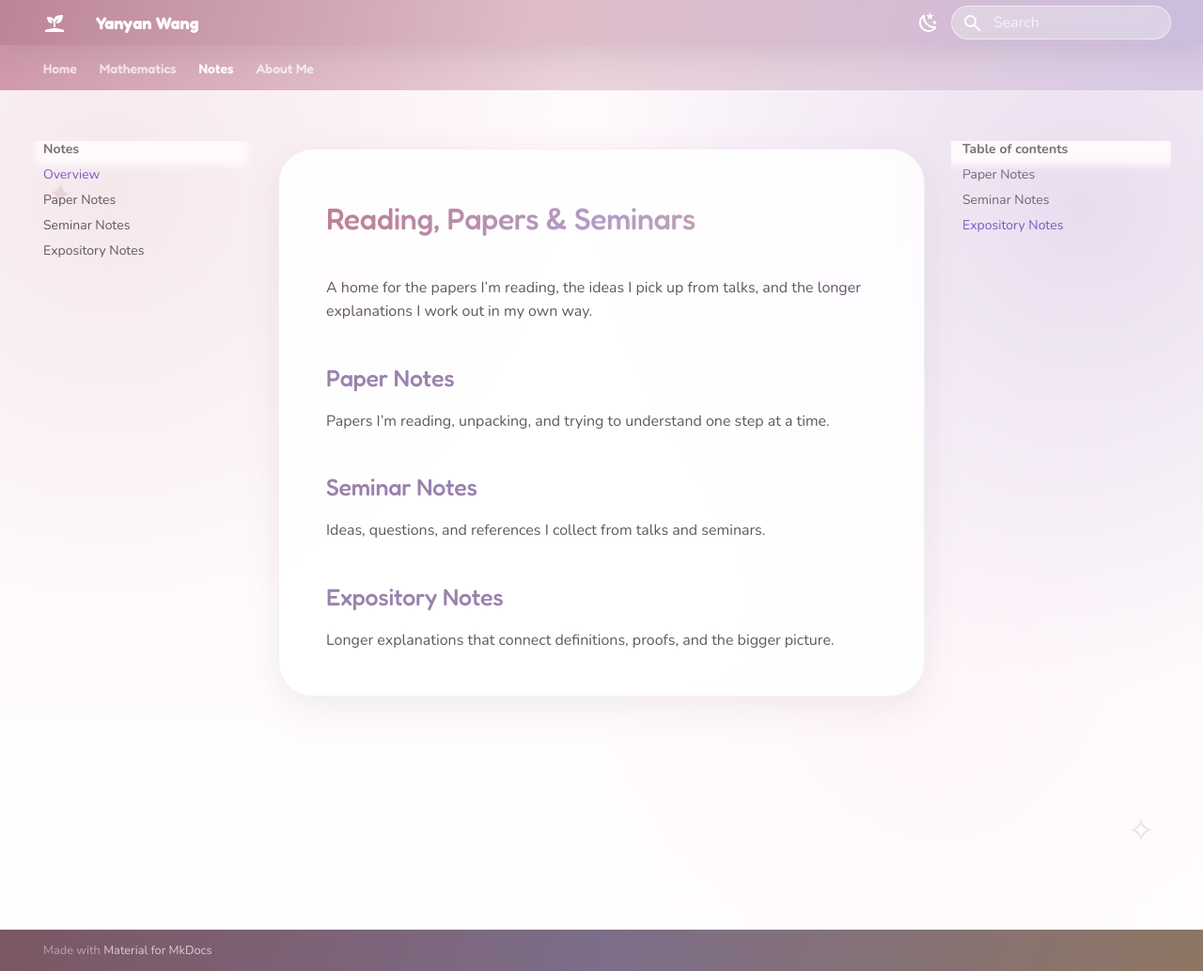
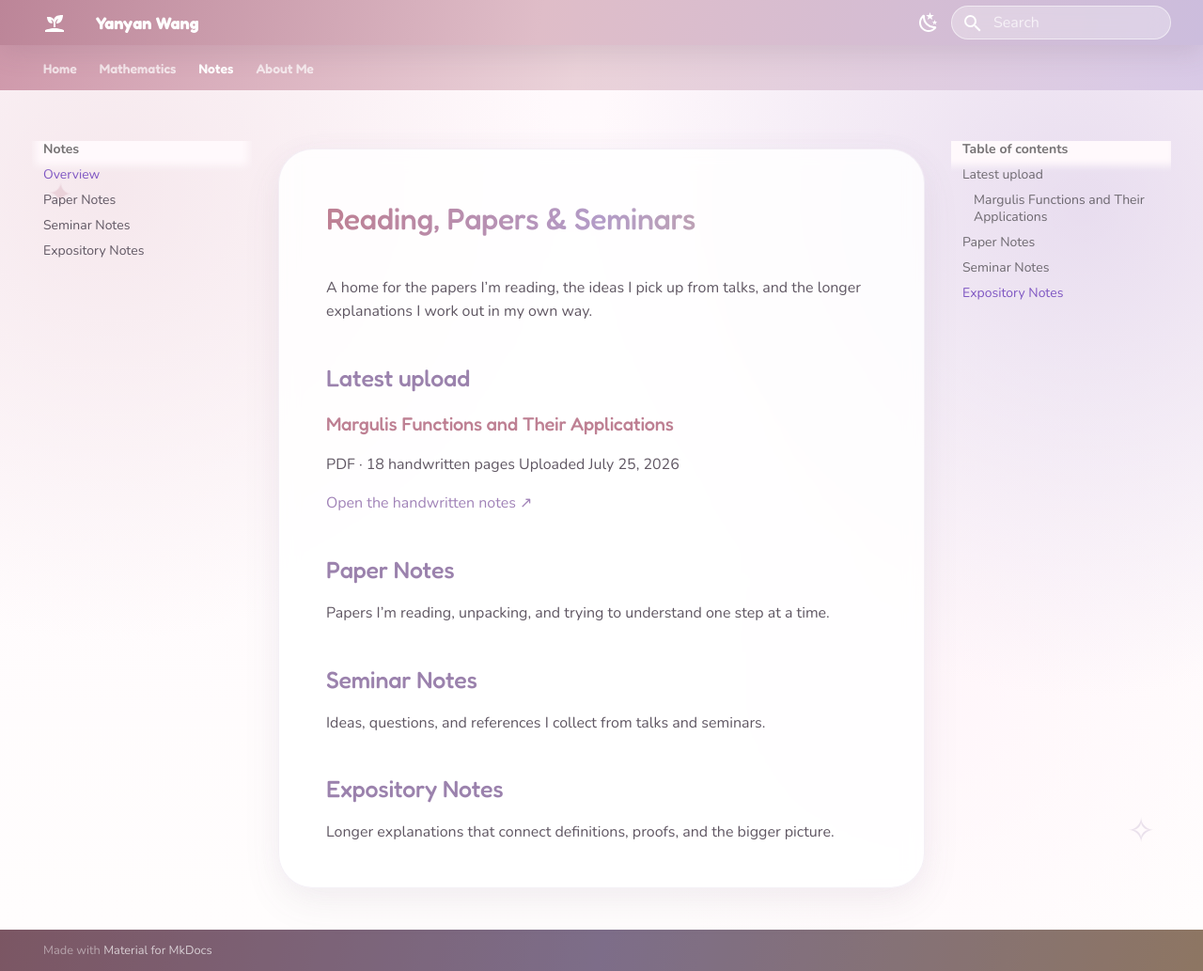
Before and after one commit to yanyanwang-math/yanyanwang-math.github.io, an MkDocs documentation site: the page built from docs/papers/index.md, in a window 1280 px wide and 1033 px high. Shown: the whole window at 94% size. Built offline with MkDocs 1.6.1 and Material for MkDocs 9.7.7, drawn with Linux system fonts in a browser that asks for light colours.

Commit message:
Add files via upload

```diff
--- a/docs/papers/index.md
+++ b/docs/papers/index.md
@@ -1,6 +1,21 @@
 # Reading, Papers & Seminars
 
 A home for the papers I’m reading, the ideas I pick up from talks, and the longer explanations I work out in my own way.
+
+## Latest upload
+
+### Margulis Functions and Their Applications
+
+<div class="note-upload-meta">
+  <span class="note-upload-badge">PDF · 18 handwritten pages</span>
+  <span class="note-upload-date">Uploaded July 25, 2026</span>
+</div>
+
+<a class="note-download-button"
+   href="../assets/notes/margulis-functions-and-their-applications.pdf"
+   target="_blank" rel="noopener">
+  Open the handwritten notes <span>↗</span>
+</a>
 
 ## Paper Notes
 
```
